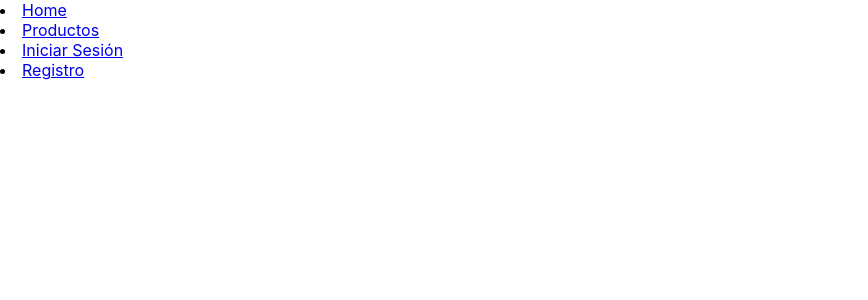
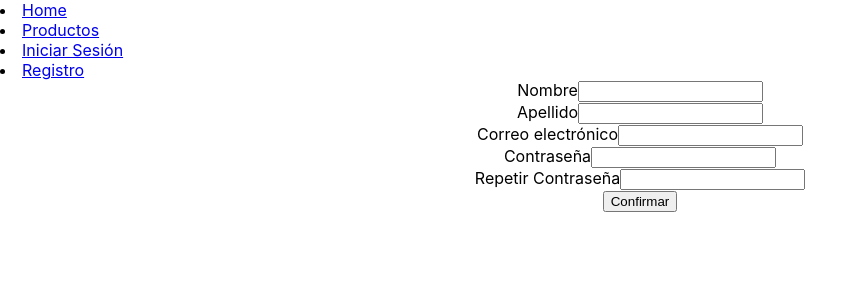
Before and after one commit to enzofab91/TP-pwa-front, a React (Create React App) app: page /registro in a window 1280 px wide. Shown: the top 300 px of the page, without its empty margins (0-868 px from the left). Built offline with nearby package versions, Linux system fonts and the light colour scheme.

Commit message:
Formulario registro y login

```diff
--- a/src/Login.js
+++ b/src/Login.js
@@ -1,15 +1,37 @@
 import React from 'react';
 
 class Login extends React.Component {
-    constructor(props){
+    constructor(props) {
         super(props)
+        this.state = {
+            email: '',
+            password: ''
+        }
+    };
+
+    handleChange(e) {
+        this.setState({
+            [e.target.name]: e.target.value
+        })
     };
 
     render() {
-      return (
-        <div className="App">
-        </div>
-    )};
+        return (
+            <div className="App">
+                <form>
+                    <div>
+                        <label>Correo electr&oacute;nico</label>
+                        <input type="text" name="email" value={this.state.email} onChange={this.handleChange.bind(this)} ></input>
+                    </div>
+                    <div>
+                        <label>Contraseña</label>
+                        <input type="password" name="password" value={this.state.password} onChange={this.handleChange.bind(this)} ></input>
+                    </div>
+                    <button type="submit">Confirmar</button>
+                </form>
+            </div>
+        )
+    };
 }
 
 export default Login;
--- a/src/Registro.js
+++ b/src/Registro.js
@@ -1,15 +1,52 @@
 import React from 'react';
 
 class Registro extends React.Component {
-    constructor(props){
+    constructor(props) {
         super(props)
+        this.state = {
+            nombre: '',
+            apellido: '',
+            email: '',
+            password: '',
+            password2: ''
+        }
+    };
+
+    handleChange(e) {
+        this.setState({
+            [e.target.name]: e.target.value
+        })
     };
 
     render() {
-      return (
-        <div className="App">
-        </div>
-    )};
+        return (
+            <div className="App">
+                <form>
+                    <div>
+                        <label>Nombre</label>
+                        <input type="text" name="nombre" value={this.state.nombre} onChange={this.handleChange.bind(this)} ></input>
+                    </div>
+                    <div>
+                        <label>Apellido</label>
+                        <input type="text" name="apellido" value={this.state.apellido} onChange={this.handleChange.bind(this)} ></input>
+                    </div>
+                    <div>
+                        <label>Correo electr&oacute;nico</label>
+                        <input type="text" name="email" value={this.state.email} onChange={this.handleChange.bind(this)} ></input>
+                    </div>
+                    <div>
+                        <label>Contraseña</label>
+                        <input type="password" name="password" value={this.state.password} onChange={this.handleChange.bind(this)} ></input>
+                    </div>
+                    <div>
+                        <label>Repetir Contraseña</label>
+                        <input type="password" name="password2" value={this.state.password2} onChange={this.handleChange.bind(this)} ></input>
+                    </div>
+                    <button type="submit">Confirmar</button>
+                </form>
+            </div>
+        )
+    };
 }
 
 export default Registro;
--- a/src/index.js
+++ b/src/index.js
@@ -14,7 +14,7 @@ import Registro from './Registro';
 ReactDOM.render(<BrowserRouter>
     <div>
         <div>
-        <li><Link to={'/home'}>Home</Link></li>
+            <li><Link to={'/home'}>Home</Link></li>
             <li><Link to={'/catalogoproductos'}>Productos</Link></li>
             <li><Link to={'/login'}>Iniciar Sesi&oacute;n</Link></li>
             <li><Link to={'/registro'}>Registro</Link></li>
```
